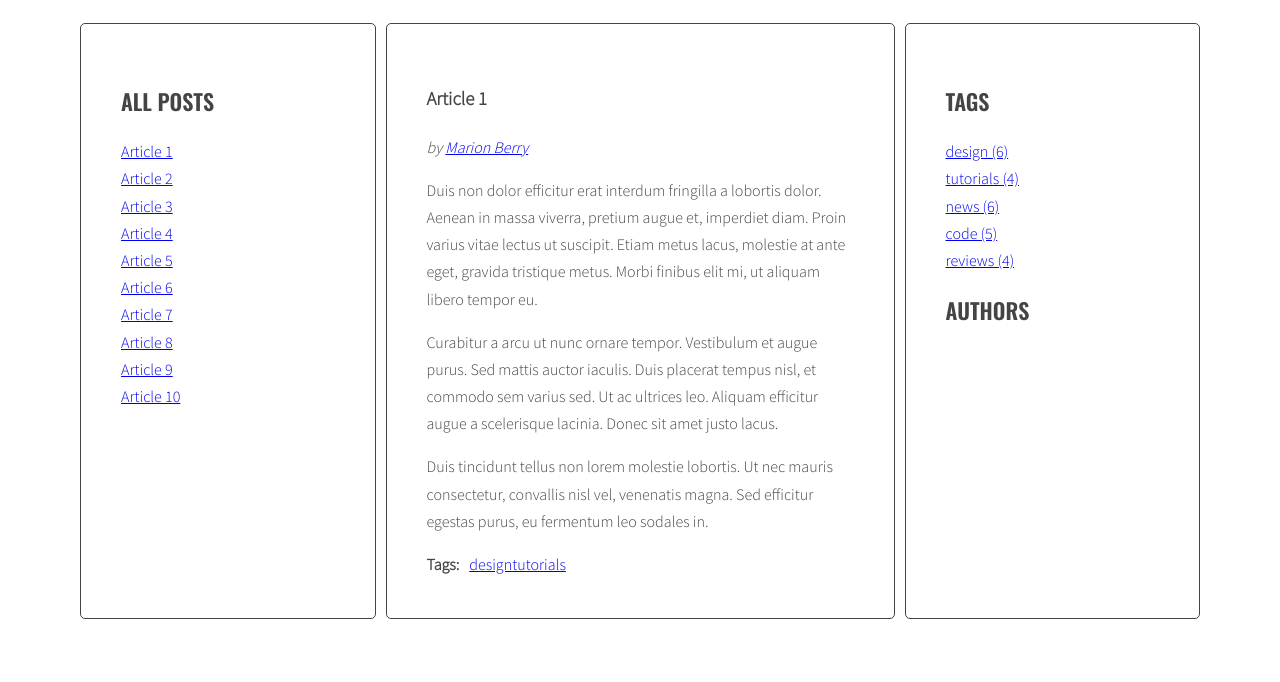
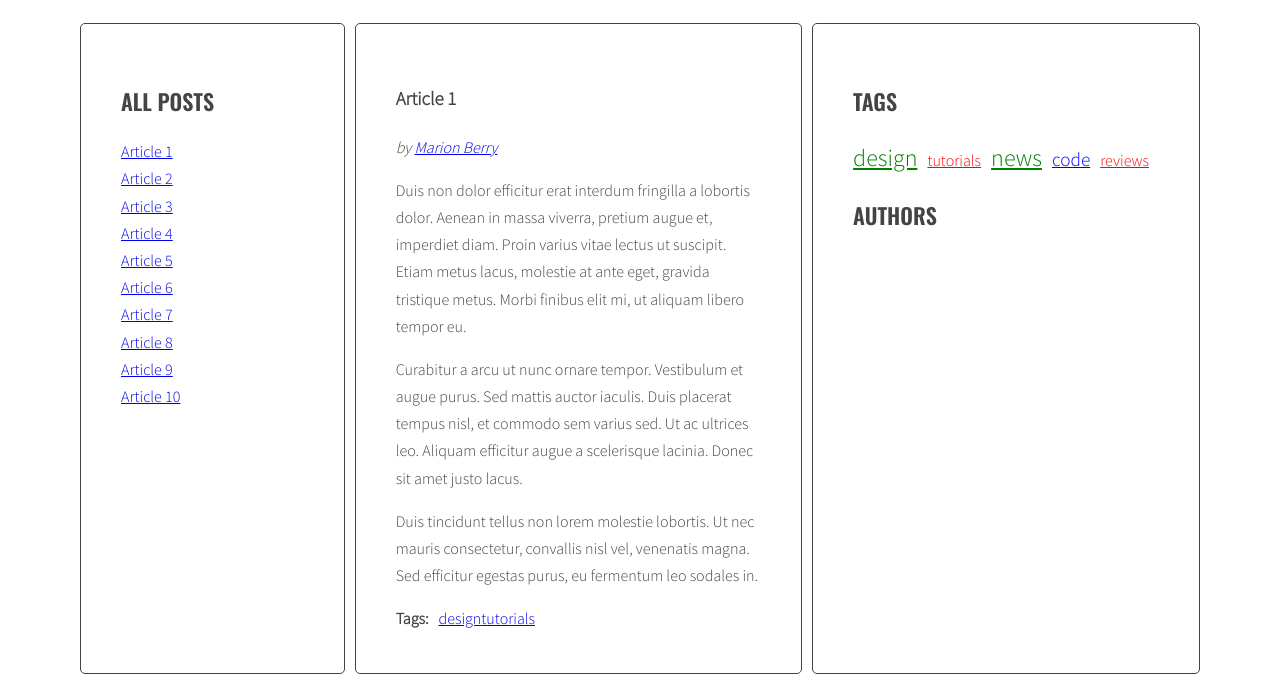
Before and after one commit to Natalialas/javascript-blog, a website: page index.html in a window 1280 px wide. Shown: the part 220-902 px from the top of the page. Before the commit the page ends 847 px from the top, so only its background shows below. Drawn offline with nearby package versions, Linux system fonts and the light colour scheme.

Commit message:
Add a tag cloud

```diff
--- a/js/script.js
+++ b/js/script.js
@@ -38,6 +38,8 @@ const optTitleListSelector = '.titles';
 const optArticleTagsSelector = '.post-tags .list';
 const optArticleAuthorSelector = '.post-author';
 const optTagsListSelector = '.tags.list';
+const optCloudClassCount = 5;
+const optCloudClassPrefix = 'tag-size-';
 
 function generateTitleLinks(customSelector = ''){
   /* remove contents of titleList */
@@ -72,6 +74,30 @@ function generateTitleLinks(customSelector = ''){
 }
 
 generateTitleLinks();
+
+function calculateTagsParams(tags) {
+  const params = {
+    max: 0,
+    min: 999999
+  };
+  for(let tag in tags){
+    console.log(tag + ' is used ' + tags[tag] + ' times');
+    if (tags[tag] > params.max) {
+      params.max = tags[tag];
+    } if (tags[tag] < params.min) {
+      params.min = tags[tag];
+    }
+  }
+  return params;
+}
+
+function calculateTagClass(count, params){
+  const normalizedCount = count - params.min;
+  const normalizedMax = params.max - params.min;
+  const percentage = normalizedCount / normalizedMax;
+  const classNumber = Math.floor( percentage * (optCloudClassCount - 1) + 1 );
+  return optCloudClassPrefix + classNumber;
+}
 
 function generateTags(){
   /* [NEW] create a new variable allTags with an empty object */
@@ -114,12 +140,17 @@ function generateTags(){
   }
   /* [NEW] find list of tags in right column */
   const tagList = document.querySelector(optTagsListSelector);
+  const tagsParams = calculateTagsParams(allTags);
+  console.log('tagsParams:', tagsParams)
   /* [NEW] create variable for all links HTML code */
   let allTagsHTML = '';
   /* [NEW] START LOOP: for each tag in allTags: */
   for(let tag in allTags){
     /* [NEW] generate code of a link and add it to allTagsHTML */
-    allTagsHTML += '<li><a href="#tag-' + tag + '">' + tag + ' (' + allTags[tag] + ')</a></li>';
+    // allTagsHTML += '<li><a href="#tag-' + tag + '">' + tag + ' (' + allTags[tag] + ')</a></li>';
+    const tagLinkHTML = '<li><a class="' + calculateTagClass(allTags[tag], tagsParams) + '" href="#tag-' + tag + '">' + tag + '</a></li>';
+    console.log('tagLinkHTML:', tagLinkHTML);
+    allTagsHTML += tagLinkHTML;
   }
   /* [NEW] END LOOP: for each tag in allTags: */
 
--- a/sass/style.scss
+++ b/sass/style.scss
@@ -118,3 +118,23 @@ body {
     margin: 0 10px 0 0;
   }
 }
+
+.list.tags .tag-size-1 {
+  font-size: 100%;
+  color: red;
+}
+
+.list.tags .tag-size-3 {
+  font-size: 120%;
+  color: blue;
+}
+
+.list.tags .tag-size-5 {
+  font-size: 150%;
+  color: green;
+}
+
+.list.tags li {
+  display: inline;
+  margin-right: 10px;
+}
```
Also changed, not shown: css/style.css, 1 other file.
